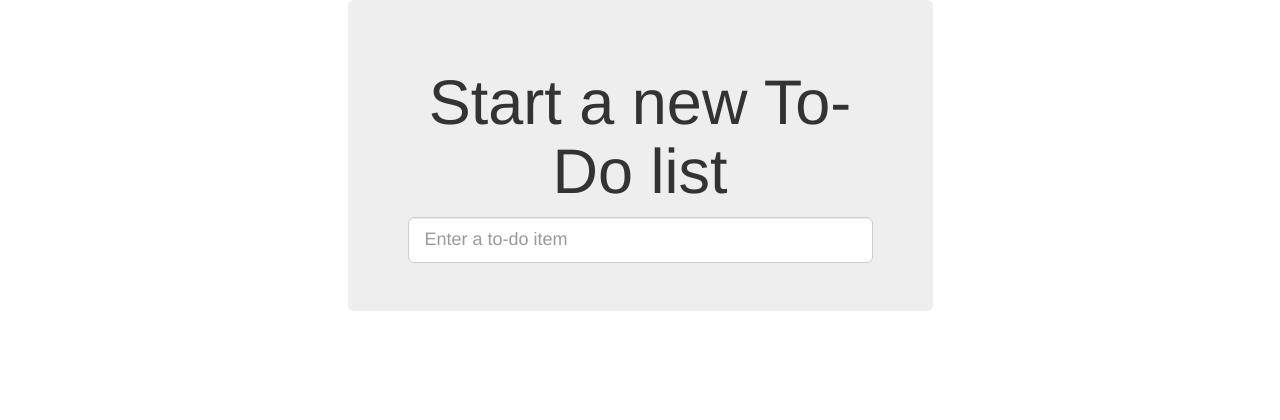
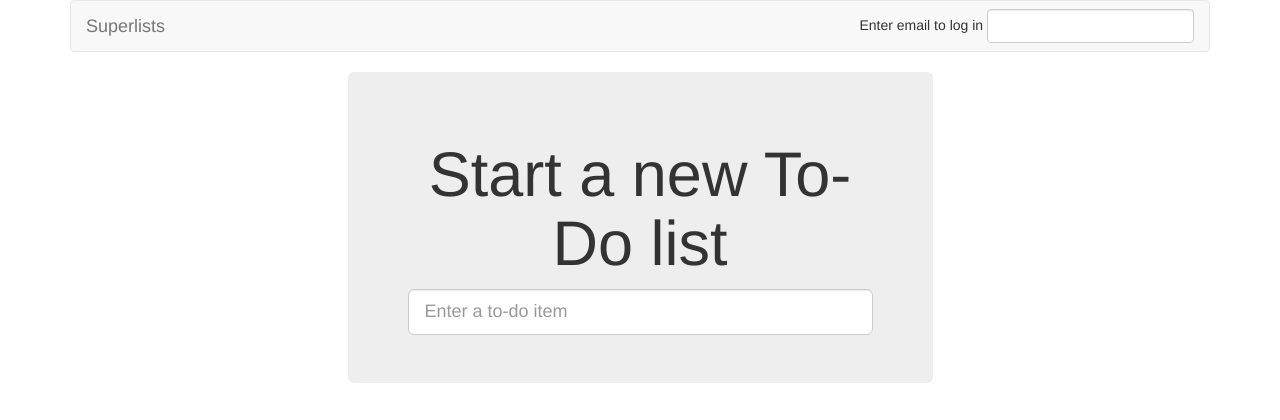
Before and after one commit to odraude1022/test-driven_development_with_python, a Django app: page / in a window 1280 px wide. Shown: the top 420 px of the page. Run offline with Django 3.2, Linux system fonts and the light colour scheme; some libraries are stand-ins or nearby versions.

Commit message:
create basic token model and test

```diff
--- a/accounts/models.py
+++ b/accounts/models.py
@@ -1,3 +1,5 @@
+import uuid
+
 from django.db import models
 
 class User(models.Model):
@@ -7,3 +9,7 @@ class User(models.Model):
   USERNAME_FIELD = 'email'
   is_anonymous = False
   is_authenticated = True
+
+class Token(models.Model):
+  email = models.EmailField()
+  uid = models.CharField(default=uuid.uuid4, max_length=40)
--- a/lists/templates/base.html
+++ b/lists/templates/base.html
@@ -11,6 +11,17 @@
   </head>
   <body>
     <div class="container">
+
+      <nav class="navbar navbar-default" role="navigation">
+        <div class="container-fluid">
+          <a class="navbar-brand" href="/">Superlists</a>
+          <form class="navbar-form navbar-right" method="POST" action="#">
+            <span>Enter email to log in</span>
+            <input class="form-control" name="email" type="text"/>
+            {% csrf_token %}
+          </form>
+        </div>
+      </nav>
 
       <div class="row">
         <div class="col-md-6 col-md-offset-3 jumbotron">
```
Also changed, not shown: accounts/tests/test_models.py (+8 -0 lines), accounts/migrations/0002_token.py (added).
